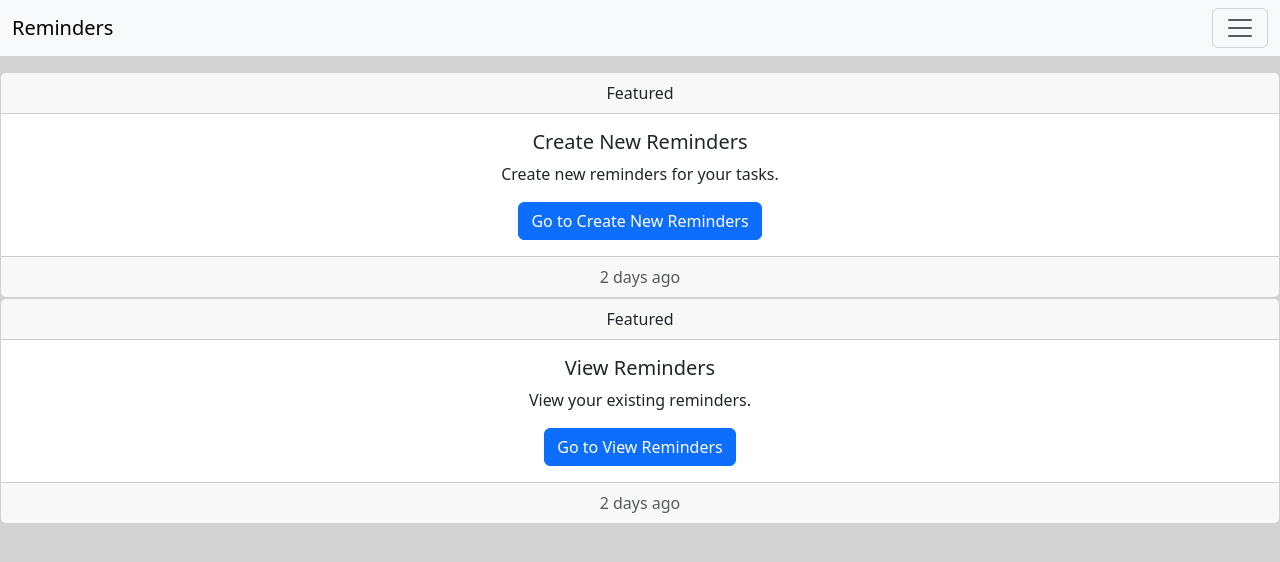
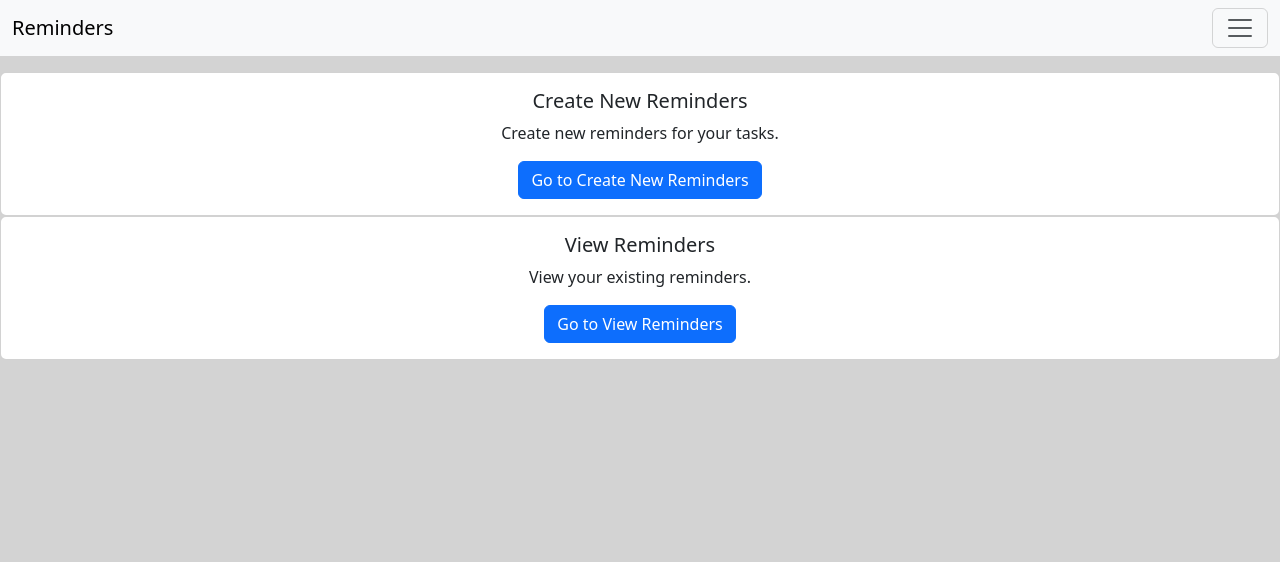
Before and after one commit to catherineosborn/finalProject, a React (Create React App) app: page / in a window 1280 px wide. Shown: the top 562 px of the page. Built offline with nearby package versions, Linux system fonts and the light colour scheme.

Commit message:
added pdf

```diff
--- a/src/Components/HomePageCards.js
+++ b/src/Components/HomePageCards.js
@@ -6,7 +6,6 @@ import Card from "react-bootstrap/Card";
 export default function HomePageCard({ to, title, text, buttonText }) {
   return (
     <Card className="text-center">
-      <Card.Header>Featured</Card.Header>
       <Card.Body>
         <Card.Title>{title}</Card.Title>
         <Card.Text>{text}</Card.Text>
@@ -14,7 +13,6 @@ export default function HomePageCard({ to, title, text, buttonText }) {
           <Button variant="primary">{buttonText}</Button>
         </Link>
       </Card.Body>
-      <Card.Footer className="text-muted">2 days ago</Card.Footer>
     </Card>
   );
 }
```
Also changed, not shown: 1 other file (tests, documents, lock files or other folders).
